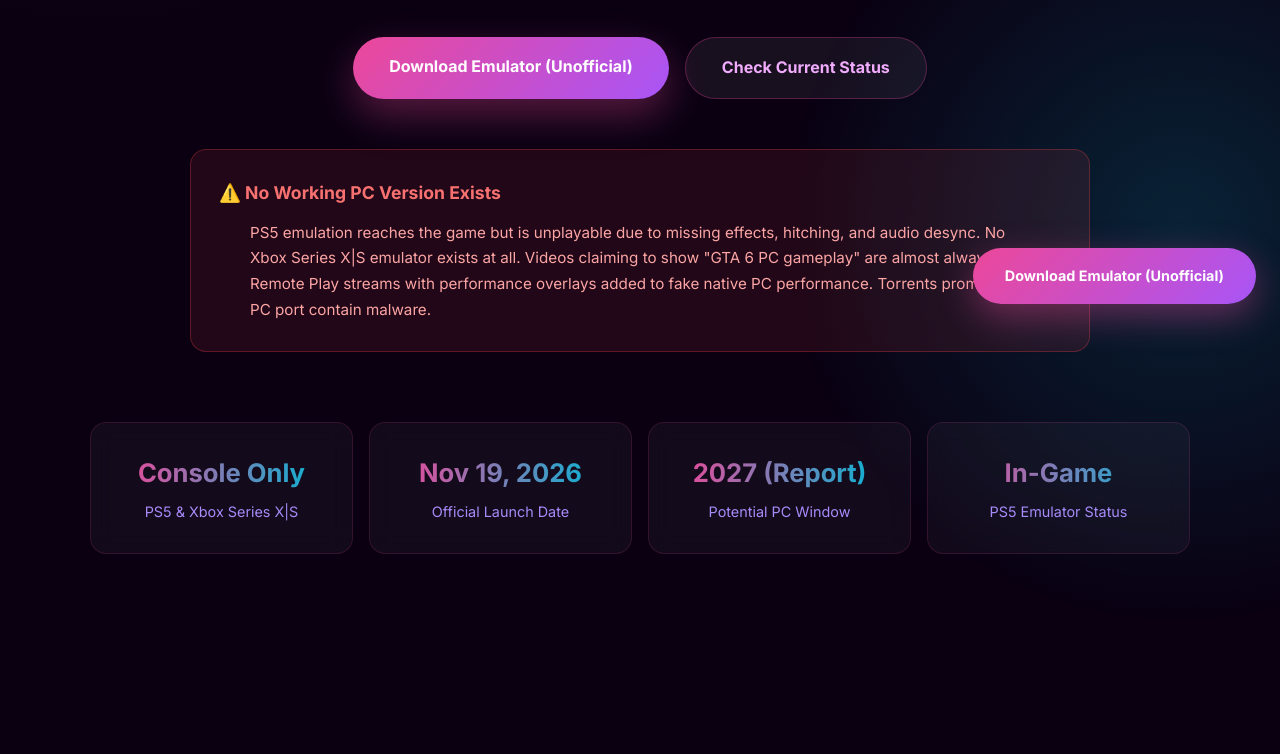
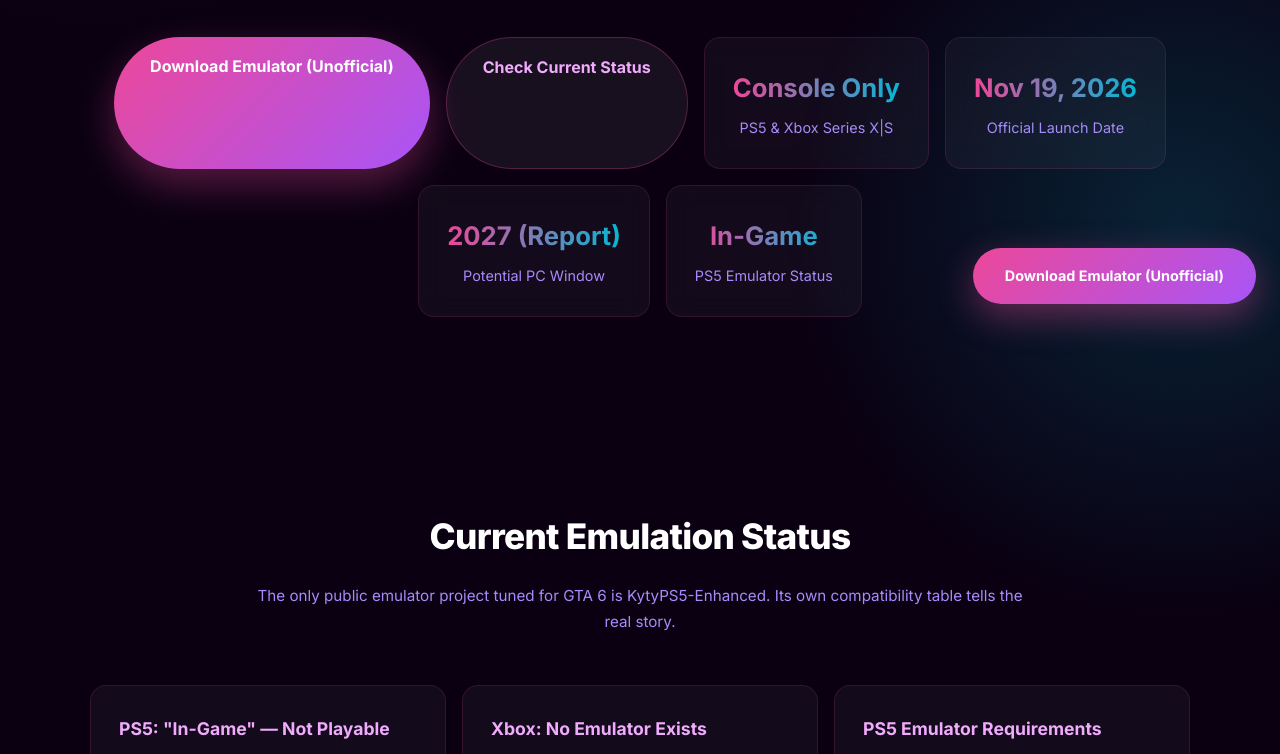
Before and after one commit to gta6-pc-port-emulator/gta6-pc-port-emulator.github.io, a plain HTML site: page index.html in a window 1280 px wide. Shown: the part 472-1226 px from the top of the page. Drawn offline with Linux system fonts and the light colour scheme.

Commit message:
Update index.html

```diff
--- a/index.html
+++ b/index.html
@@ -523,17 +523,6 @@ Download Emulator (Unofficial)
 Check Current Status
 </a>
 
-</div>
-
-<div class="warning-box">
-<h3>⚠️ No Working PC Version Exists</h3>
-<p>
-PS5 emulation reaches the game but is unplayable due to missing effects, hitching, and audio desync. No Xbox Series X|S emulator exists at all. Videos claiming to show "GTA 6 PC gameplay" are almost always PS5 Remote Play streams with performance overlays added to fake native PC performance. Torrents promising a PC port contain malware.
-</p>
-</div>
-
-<div class="stats">
-
 <div class="stat-card">
 <h3>Console Only</h3>
 <p>PS5 & Xbox Series X|S</p>
```
